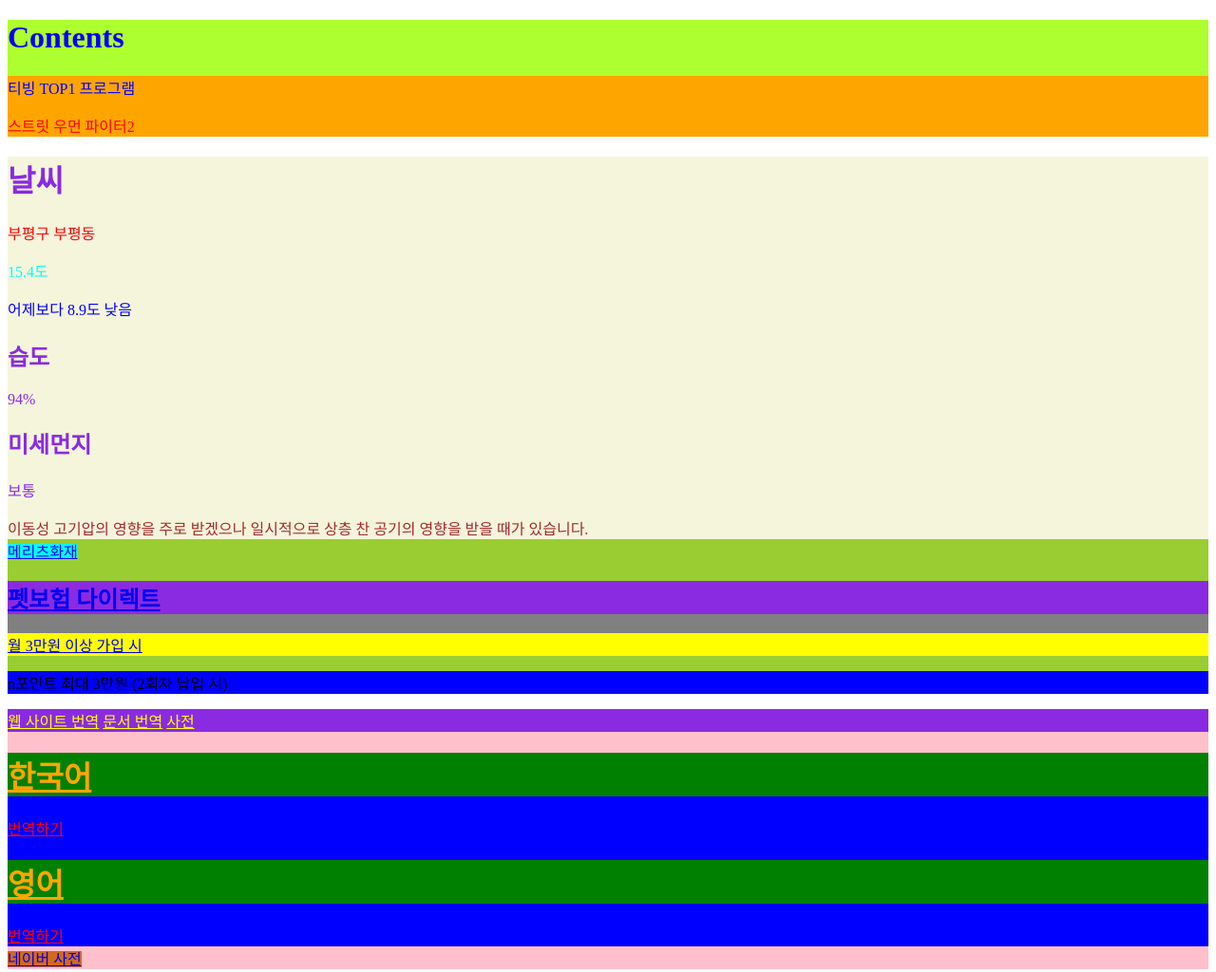
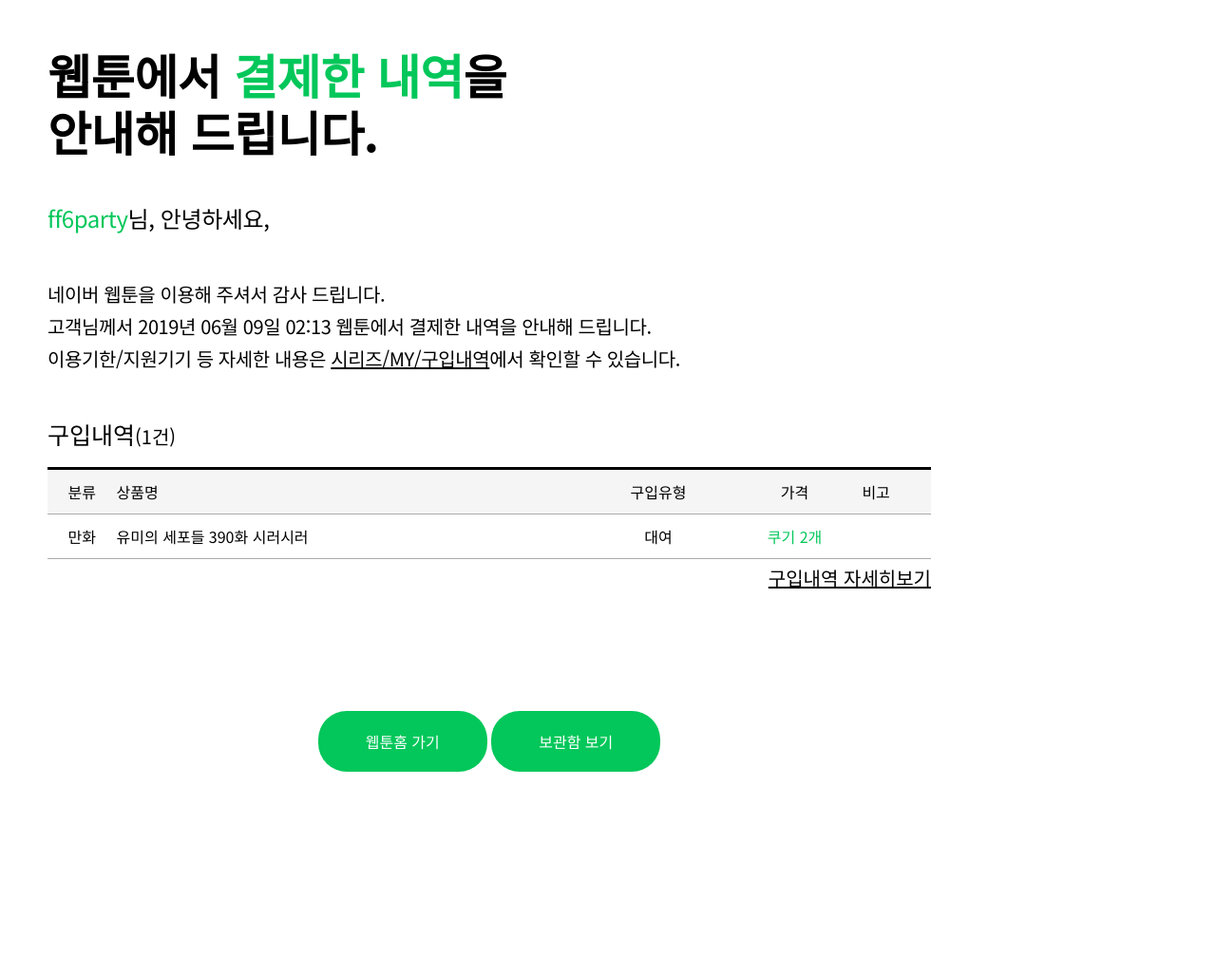
Before and after one commit to huni3136/css_study, a plain HTML site: page index.html in a window 1280 px wide. Shown: the whole page at 95% size. After the commit the page ends 813 px from the top, so only its background shows below. Drawn offline with Linux system fonts and the light colour scheme.

Commit message:
표 디자인

```diff
--- a/index.html
+++ b/index.html
@@ -5,65 +5,46 @@
     <meta name="keywords" content="">
     <meta name="description" content="">
     <meta name="viewport" content="width=device-width, initial-scale=1.0">
-    <title>css start</title>
+    <title>결제내역 | 네이버웹툰</title>
+    <link rel="preconnect" href="https://fonts.googleapis.com">
+    <link rel="preconnect" href="https://fonts.gstatic.com" crossorigin>
+    <link href="https://fonts.googleapis.com/css2?family=Noto+Sans+KR:wght@100..900&display=swap" rel="stylesheet">
+    <link rel="stylesheet" href="./styles/reset.css">
     <link rel="stylesheet" href="./styles/index.css">
 </head>
 <body>
-    <!-- css표현대상 html -->
-    <!-- <div id="top">
-        <main>
-            <h1>title</h1>
-            <p>contents</p>
-        </main>
-    </div> -->
-    <div class="title">
-        <h1>Contents</h1>
-        <div class="txt_wrap">
-            <div class="txt_1">
-                <p class="sub_title">티빙 TOP1 프로그램</p>
-                <p class="name">스트릿 우먼 파이터2</p>
-            </div>
+    <main>
+        <h1>웹툰에서 <span>결제한 내역</span>을<br>안내해 드립니다.</h1>
+        <p class="first"><em class="user">ff6party</em>님, 안녕하세요,</p>
+        <p class="second">
+            네이버 웹툰을 이용해 주셔서 감사 드립니다.<br>고객님께서 2019년 06월 09일 02:13 웹툰에서 결제한 내역을 안내해 드립니다. <br> 이용기한/지원기기 등 자세한 내용은 <a href="#">시리즈/MY/구입내역</a>에서 확인할 수 있습니다.
+        </p>
+        <h2>구입내역<span>(1건)</span></h2>
+        <table class="list">
+            <thead>
+                <tr>
+                    <th class="align">분류</th>
+                    <th>상품명</th>
+                    <th class="align">구입유형</th>
+                    <th class="align">가격</td>
+                    <th>비고</td>
+                </tr>
+            </thead>
+            <tbody>
+                <tr>
+                    <td class="align">만화</td>
+                    <td>유미의 세포들 390화 시러시러</td>
+                    <td class="align">대여</td>
+                    <td class="align"><em>쿠기 2개</em></td>
+                    <td></td>
+                </tr>
+            </tbody>
+        </table>
+        <a href="#" class="detail_view">구입내역 자세히보기</a>
+        <div class="btm">
+            <a href="#">웹툰홈 가기</a>
+            <a href="#">보관함 보기</a>
         </div>
-    </div>
-    <!-- 선택자연습-2 -->
-    <div id="weather">
-        <h1>날씨</h1>
-        <p class="area">부평구 부평동</p>
-        <p class="tmperature">15.4도</p>
-        <p>어제보다 8.9도 낮음</p>
-        <h2 class="sub_title">습도</h2>
-        <p class="humidity">94%</p>
-        <h2 class="sub_title">미세먼지</h2>
-        <p class="dust">보통</p>
-        <div class="result">
-            이동성 고기압의 영향을 주로 받겠으나 일시적으로 상층 찬 공기의 영향을 받을 때가 있습니다.
-        </div>
-    </div>
-    <!-- 선택자연습-3 -->
-    <div id="news">
-        <a href="#">메리츠화재</a>
-        <div class="box">
-            <a href="#">
-                <h2>펫보험 다이렉트</h2>
-                <p>월 3만원 이상 가입 시</p>
-            </a>
-        </div>
-        <p>n포인트 최대 3만원 <span>(2회차 납입 시)</span></p>
-    </div>
-    <!-- 선택자연습-4 -->
-    <div id="papago">
-        <nav>
-            <a href="#">웹 사이트 번역</a>
-            <a href="#">문서 번역</a>
-            <a href="#">사전</a>
-        </nav>
-        <main>
-            <h1><a href="#">한국어</a></h1>
-            <a href="#">번역하기</a>
-            <h1><a href="#">영어</a></h1>
-            <a href="#">번역하기</a>
-        </main>
-        <a href="#">네이버 사전</a>
-    </div>
+    </main>
 </body>
 </html>
--- a/styles/index.css
+++ b/styles/index.css
@@ -1,38 +1,81 @@
-/* css디자인 */
-/* #top   {background-color: aqua;}
-#top  main {background-color: yellow;}
-#top  main h1 {background-color: lime;}
-#top  main p {} */
-.title {background-color: greenyellow;}
-.title h1 {color: blue;}
-.title .txt_wrap {background-color: bisque;}
-.title .txt_wrap .txt_1 {background-color: orange;}
-.title .txt_wrap .txt_1 .sub_title {color: blue;}
-.title .txt_wrap .txt_1 .name {color: red;}
-/* 선택자연습-2 */
-#weather {background-color: beige;}
-#weather h1 {color: blueviolet;}
-#weather .area {color: red;}
-#weather .tmperature {color: aqua;}
-#weather p {color: blue;}
-#weather .sub_title {color: blueviolet;}
-#weather .humidity {color: blueviolet;}
-#weather .dust {color: blueviolet;}
-#weather .result {color: brown;}
-/* 선택자연습-3 */
-#news {background-color: yellowgreen;}
-#news > a {background-color: aqua;}
-#news .box {background-color: gray;}
-#news .box a {background-color: red;}
-#news .box a h2 {background-color: blueviolet;}
-#news .box a p {background-color: yellow;}
-#news > p {background-color: blue;}
-/* 선택자연습-4 */
-#papago {background-color: pink;}
-#papago nav {background-color: blueviolet;}
-#papago nav a {color: yellow;}
-#papago main {background-color: blue;}
-#papago main h1 {background-color: green;}
-#papago main h1 a {color: orange;}
-#papago main > a {color: red;}
-#papago > a {background-color: chocolate;}
+/* #03c75a */
+main {
+    text-align: left;
+    font-family: "Noto Sans KR", sans-serif;
+    margin-left: 50px;
+    font-weight: 400;
+
+}
+main h1 , main h1 span {
+    font-size: 3.125rem;
+    font-weight: 700;
+}
+main h1 {
+    padding-bottom: 48px;
+    padding-top: 48px;
+    line-height: 1.2; /* 120% */
+    letter-spacing: -0.4px; /* -4% */
+}
+main h1 span {color: #03c75a;}
+main p {letter-spacing: -0.4px;}
+main .first {
+    font-size: 1.5rem;
+    line-height: 1.2;
+    padding-bottom: 48px;
+}
+main .second {
+    font-size: 1.25rem;
+    line-height: 1.7;
+    padding-bottom: 50px;
+}
+main p .user {font-size: 1.5rem; color: #03c75a;}
+main p a {font-size: 1.25rem; text-decoration: underline;}
+main h2 {font-size: 1.563rem; padding-bottom: 22px;}
+main h2 span {font-size: 1.25rem;}
+main .list {
+    border-top: 3px solid #000;
+    width: 930px;
+}
+main .list thead {background-color:#f5f5f5 ;}
+main .list thead tr {}
+main .list thead tr th {}
+main .list tbody {
+/*  border-top: 1px solid #aaa;
+    border-bottom: 1px solid #aaa; */
+    border: 1px solid #aaa;
+    border-left: 0; border-right: 0;
+}
+main .list tbody tr {}
+main .list tbody tr td {}
+main .list tbody tr td em {color: #03c75a;}
+/* main .list thead tr .align,
+main .list tbody tr .align {text-align: center;} */
+main .list tr .align {text-align: center;}
+main .list tr * {padding-top: 15px; padding-bottom: 15px;}
+main .detail_view {
+    /* background-color: aqua; */  /* 디자인 테스트용 색상 */
+    font-size: 1.25rem;
+    text-decoration: underline;
+    width: 930px; /* a가 inline일때 적용안되는 속성 */
+    display: inline-block; /* (위)문제해결 (block도 가능) */
+    text-align: right;
+    padding-top: 10px;
+    /* a태그는 inline, block 특징을 모두 가질 수 있지만 고유한 기본 속성은 inlien이기 때문에 표시속성 display명령으로 block으로 변경하지 않는한 크기, 여백을 제대로 인식하지 못한다. */
+
+}
+main .btm {
+    /* background-color: aqua; */
+    padding-top: 130px;
+    text-align: center;
+    width: 930px;
+}
+main .btm a {
+    background-color: #03c75a;
+    width: 178px;
+    /* padding-left: 40px; padding-right: 40px; */
+    display: inline-block;
+    /* height: 64px; padding-top: 20px; */
+    line-height: 64px;
+    /* line-height는 글자가 한줄 일때 높이가 정해진 레이아웃에서 수직중앙으로 배치하고자 하는 경우 px단위를 사용해서 적용한다.*/
+    color: #ffffff; border-radius: 30px;
+}
--- a/styles/reset.css
+++ b/styles/reset.css
@@ -1,12 +1,18 @@
-/* HTML 초기화용 */
+* {box-sizing:border-box}
 body, html,
 h1,h2,h3,h4,h5,h6,
-p,ul,ol,li,dl,dt,dd
-div, header,nav,aside,article,section,footer,figure,address,blockquote,video,iframe,hr
-span,em,strong,q,a,sub,sup,details,figcaption,summary,time,s,del,code,mark,img{
-    font-size: 1.0rem; font-weight: normal;
+p,ul,ol,li,dl,dt,dd, table, tr, td, th, thead, tbody, tfoot,
+div, header,nav,aside,article,section,footer,figure,
+address,blockquote,video,iframe,hr,
+span,em,strong,q,a,sub,sup,details,figcaption,summary,
+time,s,del,code,mark,img {
+    font-size: 1.0em; /* 부모의 크기만 변경해도 자식,자손의 글자 크기가 함께 변경되는 상대값 em설정 */
+    font-weight: normal;
     font-size: normal;
+    font-style: normal;
     line-height: 1.0; margin:0; padding :0;
 }
 a {color: #000; text-decoration: none;}
 ul,ol,li {list-style: none;}
+table, tr, td, th {border-collapse: collapse;}
+th {text-align: left;}
--- /dev/null
+++ b/styles/table2.css
@@ -0,0 +1,110 @@
+/* 연습 */
+/* main {
+    font-family: "Noto Sans KR", sans-serif;
+    font-weight: 400;
+    margin-left: 51px;
+}
+main h1 {
+    font-size: 3.125rem;
+    font-weight: 700;
+    margin: 61px 0 48px 0;
+    letter-spacing: -0.4px;
+    line-height: 60px;
+}
+main .user {
+    font-size: 1.5rem; margin-bottom: 36px;
+    font-weight: 700;
+    letter-spacing: -0.4px;
+}
+main .user em {color: #03c75a;}
+main .pay_result {
+    font-size: 1.125rem;
+    border-top: 3px solid black; border-bottom: 3px solid black;
+    width: 700px;
+}
+main tbody tr td:nth-child(1) {
+    background-color: #F5F5F5;
+    width: 170px;
+    padding: 14px 0 21px 14px;
+}
+main tbody tr td:nth-child(2) {
+    padding: 21px 0 30px 14px;
+}
+main tbody tr:nth-child(1) td:nth-child(1) {
+    padding: 30px 104px 58px 14px;
+}
+main tbody tr:nth-child(3) td:nth-child(2) {font-weight: 700;}
+main tbody tr:nth-child(4) td:nth-child(2) {font-weight: 700;}
+main tbody tr:nth-child(5) td:nth-child(2) {font-weight: 700;}
+main .pay_result tbody {   }
+main .pay_result tbody tr {
+    border: 1px solid #aaa;
+    border-left: 0px; border-right: 0px;
+}
+main .pay_result tbody tr td {}
+main p {font-size: 1.25rem; margin-top: 5px;}
+main p .btm {text-decoration: underline;}
+main .my {
+    background-color: #03c75a;
+    color: #fff;
+    text-align: center;
+    width: 234px; height: 64px;
+    display: inline-block;
+    border-radius: 50px;
+    padding: 20px 40px;
+} */
+/* 실습 */
+main {
+    /* background-color: aqua; */
+    font-family: "Noto Sans KR", sans-serif;
+    padding: 50px;
+}
+main h1 {
+    font-size: 3.125rem;
+    letter-spacing: -0.4px;
+    line-height: 1.2;
+    margin: 0 0 48px;
+}
+main .user {
+    font-size: 1.5rem;
+    letter-spacing: -0.4px;
+    margin: 0 0 36px;
+}
+main .user em {color: #03c75a; font-weight: 700;}
+main .pay_result {
+    /* background-color: yellow; */
+    width: 769px;
+    border: 3px solid #000;
+    border-left:0; border-right: 0;
+    font-size: 1.125rem; letter-spacing: -0.4px;
+}
+main .pay_result tbody {}
+main .pay_result tbody tr {
+    border-bottom: 1px solid #ddd;
+}
+main .pay_result tbody tr th {
+    background-color: #f5f5f5;
+    width: 167px;
+}
+main .pay_result tbody tr td {}
+main .pay_result tbody tr th,
+main .pay_result tbody tr td {padding: 20px 0 20px 14px;}
+main .pay_result tbody tr:nth-child(1) th,
+main .pay_result tbody tr:nth-child(1) td {padding-bottom: 48px;}
+main .pay_result tbody tr:nth-child(1) td {line-height: 1.2;}
+main .pay_result tbody tr td em {font-weight: 700;}
+main .detail {
+    font-size: 1.25rem;
+    letter-spacing: -0.4px;
+    margin: 5px 0 92px;
+}
+main .detail a {text-decoration: underline;}
+main .membership {text-align:center; width: 769px;}
+main .membership .membership_btn {
+    width: 234px; background-color: #03c75a;
+    display: inline-block; color: #fff;
+    font-size: 1.25rem;
+    text-align: center;/* a안 글자(inline) 가운데 */
+    line-height: 64px;
+    border-radius: 30px;
+}
--- /dev/null
+++ b/styles/table3.css
@@ -0,0 +1,71 @@
+main {
+    font-family: "Noto Sans KR", sans-serif;
+    text-align: center;
+    margin-top: 100px;
+
+}
+main h1 {
+    font-size: 3.125rem;
+    letter-spacing: -5px;
+    margin-bottom: 20px;
+    font-weight: 700;
+}
+main h1 em {color: red;}
+main h2 {
+    font-size: 1.5rem;
+    padding-bottom: 50px;
+    font-weight: 700;
+}
+main .test {
+    /* background-color: aqua; */
+    font-size: 1.25rem;
+    border: 3px solid #000;
+    border-left: 0; border-right: 0;
+    width: 1000px; height: 512px;
+    margin-left: auto; margin-right: auto;
+}
+main .test thead {}
+main .test thead tr {}
+main .test thead tr th {
+    border: 1px solid #f5f5f5; border-right: 0;
+    padding: 28px;
+    text-align: center;
+    background-color: #ddd;
+    font-weight: 500;
+
+}
+main .test tbody {}
+main .test tbody tr {}
+main .test tbody tr td:nth-child(2) {padding: 28px 100px 28px 100px;}
+main .test tbody tr td {
+    border: 1px solid #ddd; border-right: 0;
+    padding: 28px;
+    font-weight: 500;
+}
+main .test tbody tr td .dwn {
+    background-color: #fff;
+    border-radius: 30px;
+    border: 3px solid red;
+    padding: 10px 60px;
+    font-weight: 500;
+    color: red;
+}
+main .test tbody tr td img {
+    width: 24px;
+    height: 24px;
+}
+main .btn {
+    font-size: 1.25rem;
+}
+main .btn a:nth-child(1) {
+    display: inline-block;
+    width: 40px; height: 40px;
+    padding-top: 5px;
+    background-color: red;
+    color: #fff;
+
+}
+main .btn a {
+    margin: 30px 20px 0 0;
+    color: #ddd;
+}
```
Also changed, not shown: table2.html (added, +51 -0 lines), table3.html (added, +70 -0 lines).
